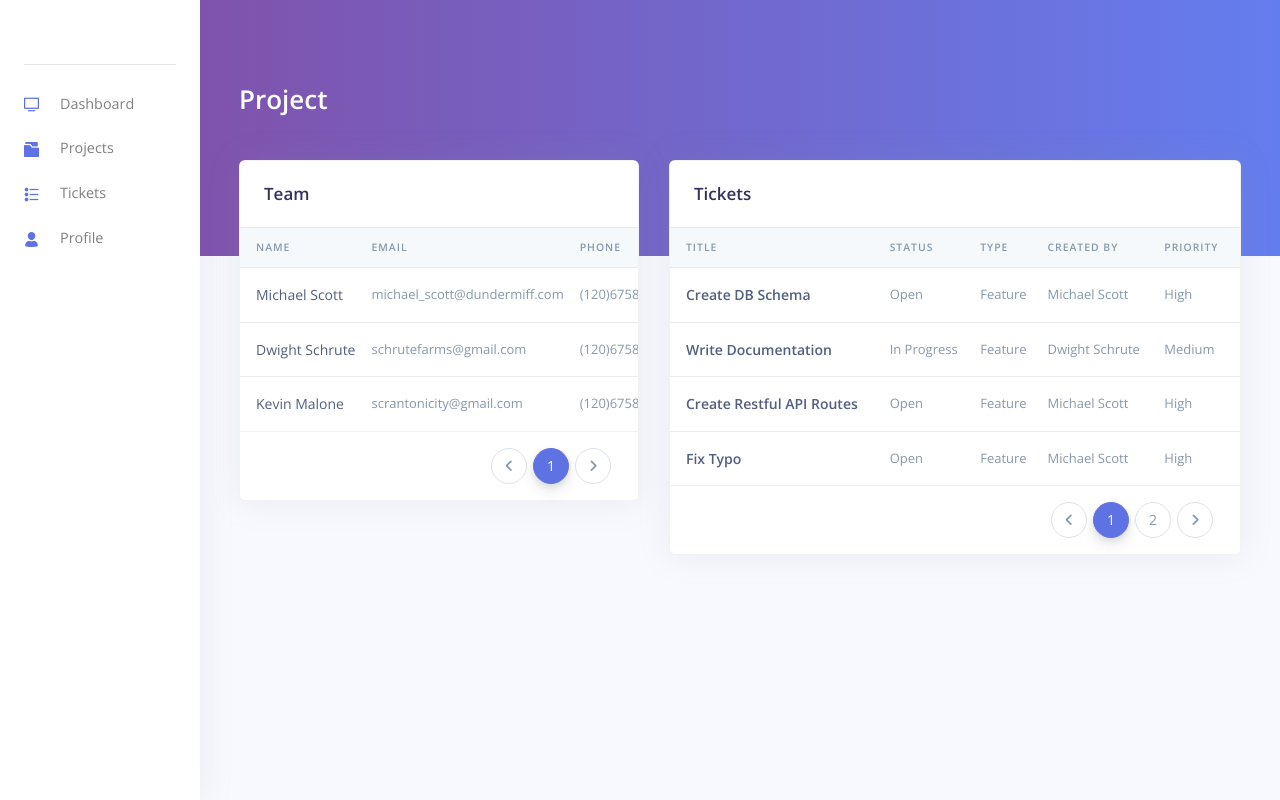
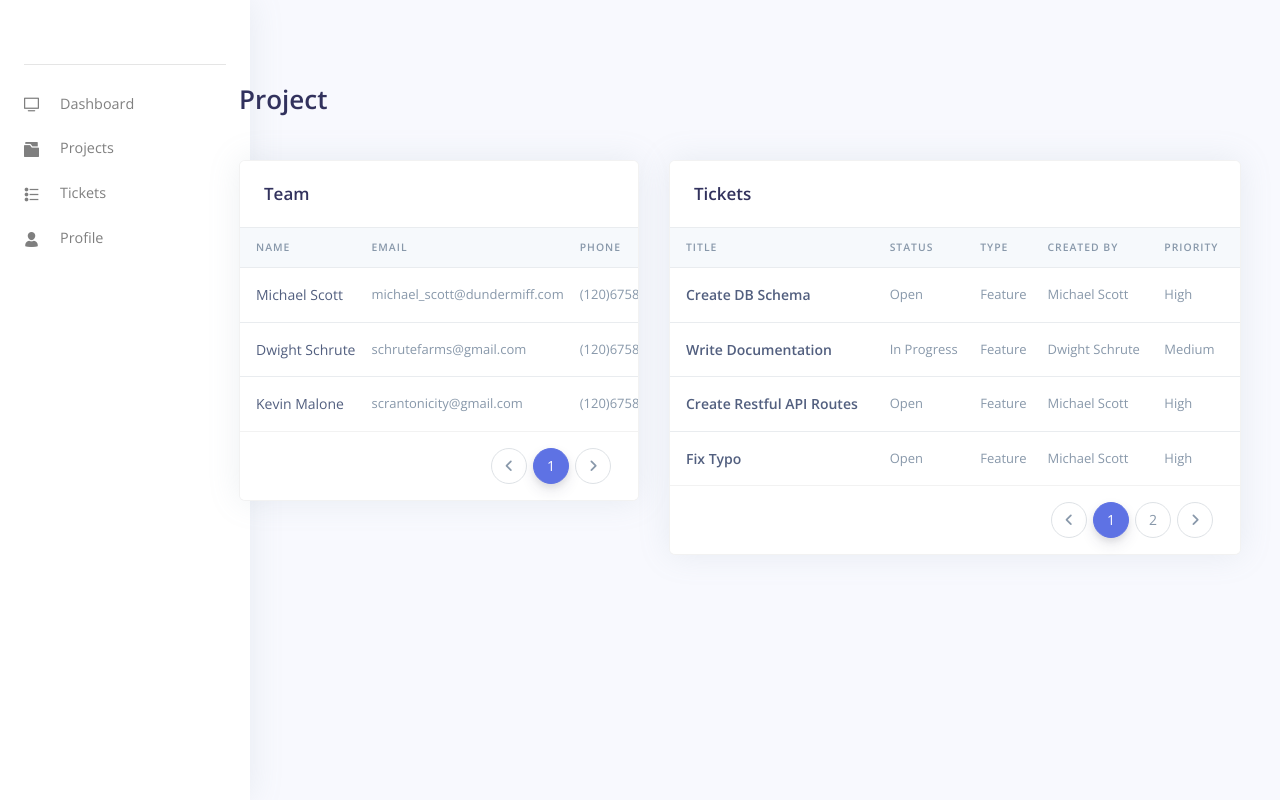
Before and after one commit to mhanki/Procrastinot, a React (Create React App) app in the folder client/: page / in a window 1280 px wide. Built offline with nearby package versions, Linux system fonts and the light colour scheme.

Commit message:
Update Sidebar and Header component

```diff
--- a/client/src/components/Headers/Header.js
+++ b/client/src/components/Headers/Header.js
@@ -3,14 +3,12 @@ import { Container } from "reactstrap";
 const Header = ({heading}) => {
   return (
     <div
-      className="header pb-8 pt-5 pt-md-8"
-      style={{ background: 'linear-gradient(90deg, #7F53AC 0%, #647DEE 100%)' }}
-    >
+      className="header pb-8 pt-5 pt-md-8" >
       <Container className="mt--5" fluid>
-        <h1 style={{ color: 'white' }}>{heading}</h1>
+        <h1>{heading}</h1>
       </Container>
     </div>
-  );
+  )
 };
 
 export default Header;
--- a/client/src/components/Sidebar/Sidebar.js
+++ b/client/src/components/Sidebar/Sidebar.js
@@ -1,6 +1,4 @@
 import { useState } from "react";
-
-// reactstrap components
 import {
   Collapse,
   Navbar,
@@ -12,7 +10,7 @@ import {
   Col,
 } from "reactstrap";
 
-const Sidebar = (props) => {
+const Sidebar = () => {
   const navInfo = [
     {name: 'Dashboard', icon: 'tv-2', link: '#'},
     {name: 'Projects', icon: 'folder-17', link: '#'},
@@ -21,23 +19,18 @@ const Sidebar = (props) => {
   ]
   const [collapseOpen, setCollapseOpen] = useState();
 
-  // toggles collapse between opened and closed (true/false)
   const toggleCollapse = () => {
     setCollapseOpen((data) => !data);
   };
 
   return (
     <Navbar
+      id="sidenav-main"
       className="navbar-vertical fixed-left navbar-light bg-white"
       expand="md"
-      id="sidenav-main"
-      style={{ maxWidth: '200px' }}
     >
       <Container fluid>
-        <button
-          className="navbar-toggler"
-          type="button"
-          onClick={toggleCollapse} >
+        <button className="navbar-toggler" type="button" onClick={toggleCollapse} >
           <span className="navbar-toggler-icon" />
         </button>
 
@@ -45,10 +38,7 @@ const Sidebar = (props) => {
           <div className="navbar-collapse-header d-md-none">
             <Row>
               <Col className="collapse-close" xs="6">
-                <button
-                  className="navbar-toggler"
-                  type="button"
-                  onClick={toggleCollapse} >
+                <button className="navbar-toggler" type="button" onClick={toggleCollapse} >
                   <span />
                   <span />
                 </button>
@@ -56,14 +46,13 @@ const Sidebar = (props) => {
             </Row>
           </div>
 
-          {/* Divider */}
           <hr className="my-3" />
 
           <Nav className="mb-md-3" navbar>
             {navInfo.map(item => (
-              <NavItem>
+              <NavItem key={item.name}>
                 <NavLink href={item.link}>
-                  <i className={`ni ni-${item.icon}`} style={{ color: '#5e72e4' }} />
+                  <i className={`ni ni-${item.icon}`} />
                   {item.name}
                 </NavLink>
               </NavItem>
```
